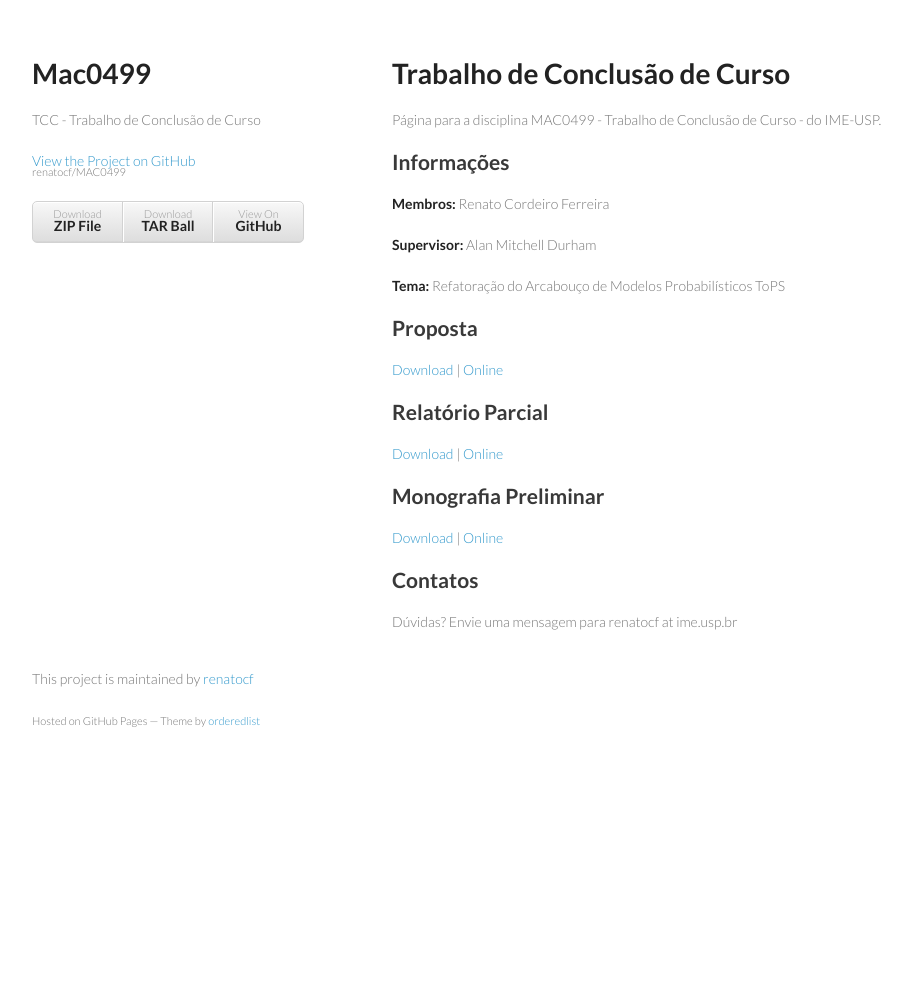
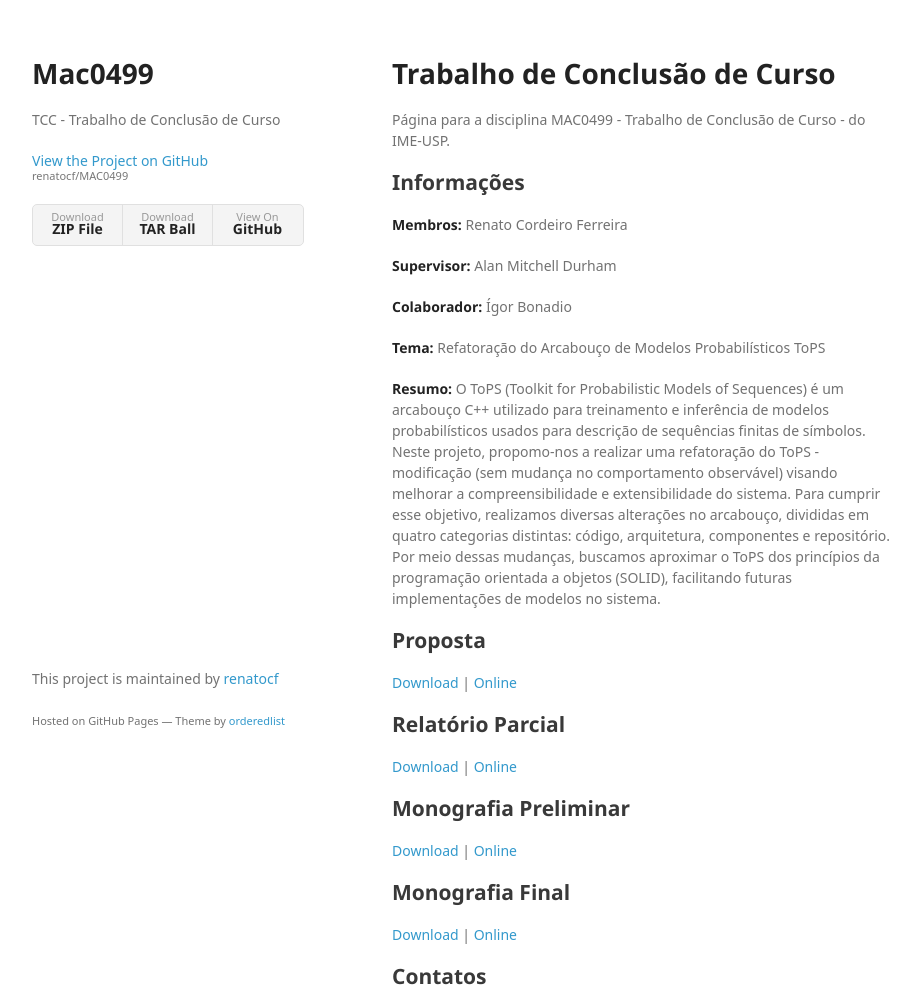
Before and after one commit to renatocf/MAC0499, a plain HTML site: page index.html in a window 1280 px wide. Shown: the top 993 px of the page, without its empty margins (178-1098 px from the left). Before the commit the page ends 800 px from the top, so only its background shows below. Drawn offline with Linux system fonts and the light colour scheme; a web font is replaced by a local one.

Commit message:
Create gh-pages branch via GitHub

```diff
--- a/index.html
+++ b/index.html
@@ -7,7 +7,7 @@
 
     <link rel="stylesheet" href="stylesheets/styles.css">
     <link rel="stylesheet" href="stylesheets/github-light.css">
-    <meta name="viewport" content="width=device-width, initial-scale=1, user-scalable=no">
+    <meta name="viewport" content="width=device-width">
     <!--[if lt IE 9]>
     <script src="//html5shiv.googlecode.com/svn/trunk/html5.js"></script>
     <![endif]-->
@@ -40,7 +40,12 @@
 
 <p><strong>Supervisor:</strong> Alan Mitchell Durham</p>
 
+<p><strong>Colaborador:</strong> Ígor Bonadio</p>
+
 <p><strong>Tema:</strong> Refatoração do Arcabouço de Modelos Probabilísticos ToPS</p>
+
+<p><strong>Resumo:</strong>
+O ToPS (Toolkit for Probabilistic Models of Sequences) é um arcabouço C++ utilizado para treinamento e inferência de modelos probabilísticos usados para descrição de sequências finitas de símbolos. Neste projeto, propomo-nos a realizar uma refatoração do ToPS - modificação (sem mudança no comportamento observável) visando melhorar a compreensibilidade e extensibilidade do sistema. Para cumprir esse objetivo, realizamos diversas alterações no arcabouço, divididas em quatro categorias distintas: código, arquitetura, componentes e repositório. Por meio dessas mudanças, buscamos aproximar o ToPS dos princípios da programação orientada a objetos (SOLID), facilitando futuras implementações de modelos no sistema.</p>
 
 <h2>
 <a id="proposta" class="anchor" href="#proposta" aria-hidden="true"><span class="octicon octicon-link"></span></a>Proposta</h2>
@@ -61,6 +66,12 @@
 <a href="https://github.com/renatocf/MAC0499/blob/gh-pages/docs/preliminary_monograph.pdf">Online</a></p>
 
 <h2>
+<a id="monografia-final" class="anchor" href="#monografia-final" aria-hidden="true"><span class="octicon octicon-link"></span></a>Monografia Final</h2>
+
+<p><a href="https://github.com/renatocf/MAC0499/raw/gh-pages/docs/monograph.pdf">Download</a> |
+<a href="https://github.com/renatocf/MAC0499/blob/gh-pages/docs/monograph.pdf">Online</a></p>
+
+<h2>
 <a id="contatos" class="anchor" href="#contatos" aria-hidden="true"><span class="octicon octicon-link"></span></a>Contatos</h2>
 
 <p>Dúvidas? Envie uma mensagem para renatocf at ime.usp.br</p>
--- a/stylesheets/styles.css
+++ b/stylesheets/styles.css
@@ -1,10 +1,65 @@
-@import url(https://fonts.googleapis.com/css?family=Lato:300italic,700italic,300,700);
+@font-face {
+  font-family: 'Noto Sans';
+  font-weight: 400;
+  font-style: normal;
+  src: url('../fonts/Noto-Sans-regular/Noto-Sans-regular.eot');
+  src: url('../fonts/Noto-Sans-regular/Noto-Sans-regular.eot?#iefix') format('embedded-opentype'),
+       local('Noto Sans'),
+       local('Noto-Sans-regular'),
+       url('../fonts/Noto-Sans-regular/Noto-Sans-regular.woff2') format('woff2'),
+       url('../fonts/Noto-Sans-regular/Noto-Sans-regular.woff') format('woff'),
+       url('../fonts/Noto-Sans-regular/Noto-Sans-regular.ttf') format('truetype'),
+       url('../fonts/Noto-Sans-regular/Noto-Sans-regular.svg#NotoSans') format('svg');
+}
+
+@font-face {
+  font-family: 'Noto Sans';
+  font-weight: 700;
+  font-style: normal;
+  src: url('../fonts/Noto-Sans-700/Noto-Sans-700.eot');
+  src: url('../fonts/Noto-Sans-700/Noto-Sans-700.eot?#iefix') format('embedded-opentype'),
+       local('Noto Sans Bold'),
+       local('Noto-Sans-700'),
+       url('../fonts/Noto-Sans-700/Noto-Sans-700.woff2') format('woff2'),
+       url('../fonts/Noto-Sans-700/Noto-Sans-700.woff') format('woff'),
+       url('../fonts/Noto-Sans-700/Noto-Sans-700.ttf') format('truetype'),
+       url('../fonts/Noto-Sans-700/Noto-Sans-700.svg#NotoSans') format('svg');
+}
+
+@font-face {
+  font-family: 'Noto Sans';
+  font-weight: 400;
+  font-style: italic;
+  src: url('../fonts/Noto-Sans-italic/Noto-Sans-italic.eot');
+  src: url('../fonts/Noto-Sans-italic/Noto-Sans-italic.eot?#iefix') format('embedded-opentype'),
+       local('Noto Sans Italic'),
+       local('Noto-Sans-italic'),
+       url('../fonts/Noto-Sans-italic/Noto-Sans-italic.woff2') format('woff2'),
+       url('../fonts/Noto-Sans-italic/Noto-Sans-italic.woff') format('woff'),
+       url('../fonts/Noto-Sans-italic/Noto-Sans-italic.ttf') format('truetype'),
+       url('../fonts/Noto-Sans-italic/Noto-Sans-italic.svg#NotoSans') format('svg');
+}
+
+@font-face {
+  font-family: 'Noto Sans';
+  font-weight: 700;
+  font-style: italic;
+  src: url('../fonts/Noto-Sans-700italic/Noto-Sans-700italic.eot');
+  src: url('../fonts/Noto-Sans-700italic/Noto-Sans-700italic.eot?#iefix') format('embedded-opentype'),
+       local('Noto Sans Bold Italic'),
+       local('Noto-Sans-700italic'),
+       url('../fonts/Noto-Sans-700italic/Noto-Sans-700italic.woff2') format('woff2'),
+       url('../fonts/Noto-Sans-700italic/Noto-Sans-700italic.woff') format('woff'),
+       url('../fonts/Noto-Sans-700italic/Noto-Sans-700italic.ttf') format('truetype'),
+       url('../fonts/Noto-Sans-700italic/Noto-Sans-700italic.svg#NotoSans') format('svg');
+}
 
 body {
+  background-color: #fff;
   padding:50px;
-  font:14px/1.5 Lato, "Helvetica Neue", Helvetica, Arial, sans-serif;
-  color:#777;
-  font-weight:300;
+  font: 14px/1.5 "Noto Sans", "Helvetica Neue", Helvetica, Arial, sans-serif;
+  color:#727272;
+  font-weight:400;
 }
 
 h1, h2, h3, h4, h5, h6 {
@@ -34,15 +89,22 @@ h3, h4, h5, h6 {
 
 a {
   color:#39c;
-  font-weight:400;
   text-decoration:none;
+}
+
+a:hover {
+  color:#069;
 }
 
 a small {
   font-size:11px;
   color:#777;
-  margin-top:-0.6em;
+  margin-top:-0.3em;
   display:block;
+}
+
+a:hover small {
+  color:#777;
 }
 
 .wrapper {
@@ -58,7 +120,7 @@ blockquote {
 }
 
 code, pre {
-  font-family:Monaco, Bitstream Vera Sans Mono, Lucida Console, Terminal;
+  font-family:Monaco, Bitstream Vera Sans Mono, Lucida Console, Terminal, Consolas, Liberation Mono, DejaVu Sans Mono, Courier New, monospace;
   color:#333;
   font-size:12px;
 }
@@ -99,33 +161,32 @@ header {
   width:270px;
   float:left;
   position:fixed;
+  -webkit-font-smoothing:subpixel-antialiased;
 }
 
 header ul {
   list-style:none;
   height:40px;
-
   padding:0;
-
-  background: #eee;
-  background: -moz-linear-gradient(top, #f8f8f8 0%, #dddddd 100%);
-  background: -webkit-gradient(linear, left top, left bottom, color-stop(0%,#f8f8f8), color-stop(100%,#dddddd));
-  background: -webkit-linear-gradient(top, #f8f8f8 0%,#dddddd 100%);
-  background: -o-linear-gradient(top, #f8f8f8 0%,#dddddd 100%);
-  background: -ms-linear-gradient(top, #f8f8f8 0%,#dddddd 100%);
-  background: linear-gradient(top, #f8f8f8 0%,#dddddd 100%);
-
+  background: #f4f4f4;
   border-radius:5px;
-  border:1px solid #d2d2d2;
-  box-shadow:inset #fff 0 1px 0, inset rgba(0,0,0,0.03) 0 -1px 0;
+  border:1px solid #e0e0e0;
   width:270px;
 }
 
 header li {
   width:89px;
   float:left;
-  border-right:1px solid #d2d2d2;
+  border-right:1px solid #e0e0e0;
   height:40px;
+}
+
+header li:first-child a {
+  border-radius:5px 0 0 5px;
+}
+
+header li:last-child a {
+  border-radius:0 5px 5px 0;
 }
 
 header ul a {
@@ -135,17 +196,20 @@ header ul a {
   display:block;
   text-align:center;
   padding-top:6px;
-  height:40px;
+  height:34px;
+}
+
+header ul a:hover {
+  color:#999;
+}
+
+header ul a:active {
+  background-color:#f0f0f0;
 }
 
 strong {
   color:#222;
   font-weight:700;
-}
-
-header ul li + li {
-  width:88px;
-  border-left:1px solid #fff;
 }
 
 header ul li + li + li {
@@ -181,6 +245,7 @@ footer {
   float:left;
   position:fixed;
   bottom:50px;
+  -webkit-font-smoothing:subpixel-antialiased;
 }
 
 @media print, screen and (max-width: 960px) {
@@ -242,7 +307,11 @@ footer {
   }
 
   header ul {
-    display:none;
+    width:99%;
+  }
+
+  header li, header ul li + li + li {
+    width:33%;
   }
 }
 
```
Also changed, not shown: params.json (+1 -1 lines).
